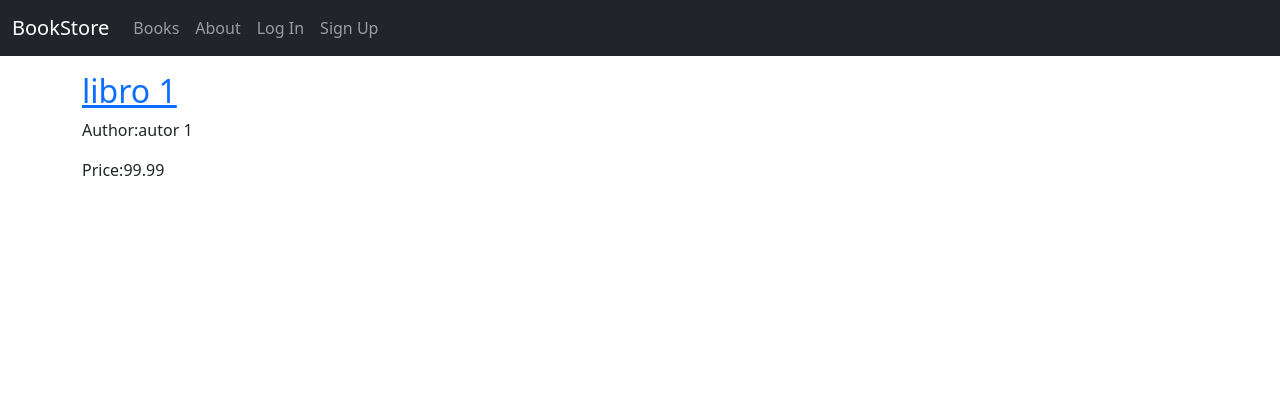
After one commit to osm3rr/bookstore, a Django app: page /books/1/ in a window 1280 px wide. The commit adds this page. Shown: the top 420 px of the page. Run offline with Django 5.2, Linux system fonts and the light colour scheme; data comes from the database, SQL or seed files in the repository.

Commit message:
detail books view

```diff
--- a/books/models.py
+++ b/books/models.py
@@ -1,4 +1,5 @@
 from django.db import models
+from django.urls import reverse
 
 # Create your models here.
 class Book(models.Model):
@@ -12,3 +13,6 @@ class Book(models.Model):
 
     def __str__(self):
         return self.title
+
+    def get_absolute_url(self):
+        return reverse('book_detail', args=[str(self.id)])
--- a/books/urls.py
+++ b/books/urls.py
@@ -1,6 +1,7 @@
 from django.urls import path
-from .views import BookListView
+from .views import BookListView, BookDetailView
 
 urlpatterns = [
     path('', BookListView.as_view(), name='book_list'),
+    path('<int:pk>/', BookDetailView.as_view(), name='book_detail'),
 ]
--- a/books/views.py
+++ b/books/views.py
@@ -1,8 +1,12 @@
 from django.shortcuts import render
 from .models import Book
-from django.views.generic import ListView
+from django.views.generic import ListView, DetailView
 
 # Create your views here.
 class BookListView(ListView):
     model = Book
     template_name = 'books/book_list.html'
+
+class BookDetailView(DetailView):
+    model = Book
+    template_name = 'books/book_detail.html'
--- a/templates/_base.html
+++ b/templates/_base.html
@@ -29,8 +29,13 @@
             id="navbarCollapse">
             <ul class="navbar-nav me-auto mb-2 mb-md-0">
                 <li class="nav-item">
+                    <a class="nav-link" href="{% url 'book_list' %}">Books</a>
+                </li>
+
+                <li class="nav-item">
                     <a class="nav-link" href="{% url 'about' %}">About</a>
                 </li>
+
                 {% if user.is_authenticated %}
                     <!-- <li class="nav-item">
                         <p>Epale {{ user.email }} :) </p>
--- /dev/null
+++ b/templates/books/book_detail.html
@@ -0,0 +1,11 @@
+{% extends "_base.html" %}
+
+{% block title %}{{ book.title }}{% endblock title %}
+
+{% block content %}
+    <div class="book-detail">
+        <h2><a href="">{{ book.title }}</a></h2>
+        <p>Author:{{ book.author }}</p>
+        <p>Price:{{ book.price }}</p>
+    </div>
+{% endblock content %}
--- a/templates/books/book_list.html
+++ b/templates/books/book_list.html
@@ -2,6 +2,8 @@
 
 {% block content %}
     {% for book in book_list %}
-        <a href="">{{ book.title }}</a>
+        <div>
+            <h2><a href="{{ book.get_absolute_url }}">{{ book.title }}</a></h2>
+        </div>
     {%endfor%}
 {% endblock content %}
```
